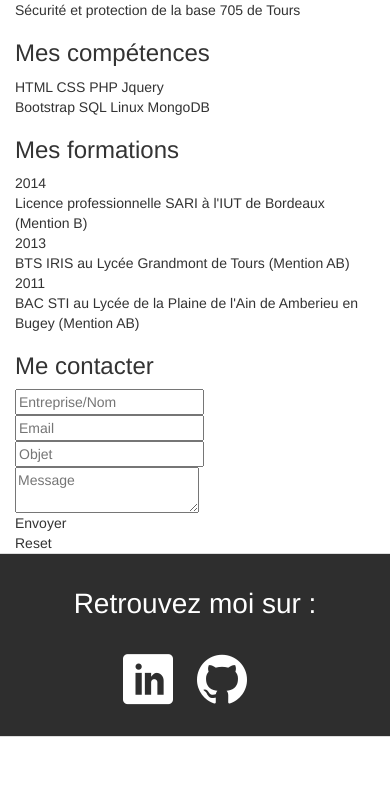
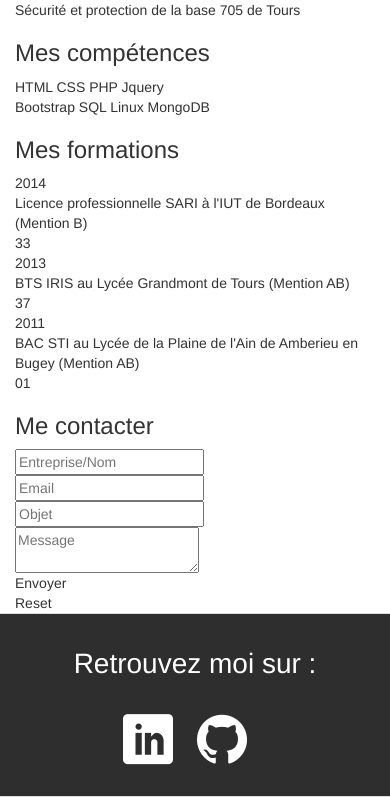
Before and after one commit to adrienDH/adrien.dhermy.fr, a PHP site: template views/Index/home.php in a window 390 px wide. Shown: the part 1073-1870 px from the top of the page. Before the commit the page ends 1810 px from the top, so only its background shows below. Run offline with PHP 8.4, Linux system fonts and the light colour scheme; the template is opened without the code that fills it, so the values that code supplies are empty; some web fonts are replaced.

Commit message:
#Optim css

```diff
--- a/resources/css/common/common.css
+++ b/resources/css/common/common.css
@@ -1,4 +1,3 @@
-/* VARIABLES */
 body {
   padding-top: 50px;
 }
@@ -11,6 +10,10 @@ nav .border {
 }
 nav .nav-cursor {
   cursor: pointer;
+}
+nav .navbar-right {
+  border-left: 1px solid #ddd;
+  border-right: 1px solid #ddd;
 }
 #footer {
   border-top: 1px solid #ddd;
@@ -34,3 +37,8 @@ nav .nav-cursor {
   font-size: 50px;
   margin-right: 20px;
 }
+@media (max-width: 768px) {
+  nav .navbar-right {
+    border: none;
+  }
+}
--- a/resources/css/home/home.css
+++ b/resources/css/home/home.css
@@ -164,6 +164,9 @@
 #formations .circle .degree {
   font-weight: bold;
 }
+#formations .circle .department {
+  margin-top: 10px;
+}
 #contact {
   background: #2e2e2e;
   padding: 30px 0;
--- a/resources/less/common/common.less
+++ b/resources/less/common/common.less
@@ -1,6 +1,3 @@
-/* VARIABLES */
-@screen-max-xs : 768px;
-
 body {
 	padding-top: 50px;
 }
@@ -15,6 +12,11 @@ nav {
 
 	.nav-cursor {
 		cursor: pointer;
+	}
+
+	.navbar-right {
+		border-left: 1px solid #ddd;
+		border-right: 1px solid #ddd;
 	}
 }
 
@@ -42,6 +44,10 @@ nav {
 			margin-right: 20px;
 		}
 	}
+}
 
-
+@media (max-width: 768px) {
+	nav .navbar-right {
+		border: none;
+	}
 }
--- a/resources/less/home/home.less
+++ b/resources/less/home/home.less
@@ -185,6 +185,9 @@
 		.degree {
 			font-weight: bold;
 		}
+		.department {
+			margin-top: 10px;
+		}
 	}
 }
 
--- a/views/Index/home.php
+++ b/views/Index/home.php
@@ -163,6 +163,9 @@
 					<div>
 						<span class="degree">Licence professionnelle SARI</span> à l'IUT de Bordeaux (Mention B)
 					</div>
+					<div class="department">
+						33
+					</div>
 				</div>
 			</div>
 			<div class="col-xs-12 col-md-4">
@@ -171,6 +174,9 @@
 					<div>
 						<span class="degree">BTS IRIS</span> au Lycée Grandmont de Tours (Mention AB)
 					</div>
+					<div class="department">
+						37
+					</div>
 				</div>
 			</div>
 			<div class="col-xs-12 col-md-4">
@@ -178,6 +184,9 @@
 					<div class="year">2011</div>
 					<div>
 						<span class="degree">BAC STI</span> au Lycée de la Plaine de l'Ain de Amberieu en Bugey (Mention AB)
+					</div>
+					<div class="department">
+						01
 					</div>
 				</div>
 			</div>
```
